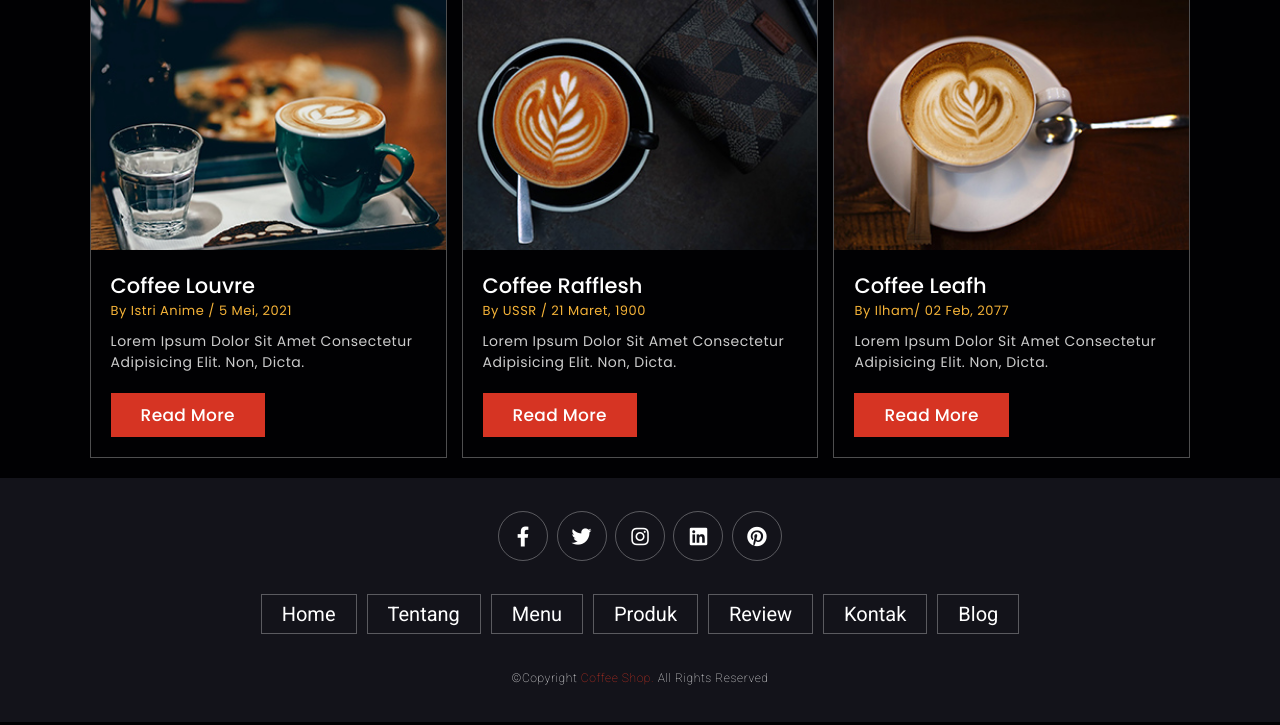
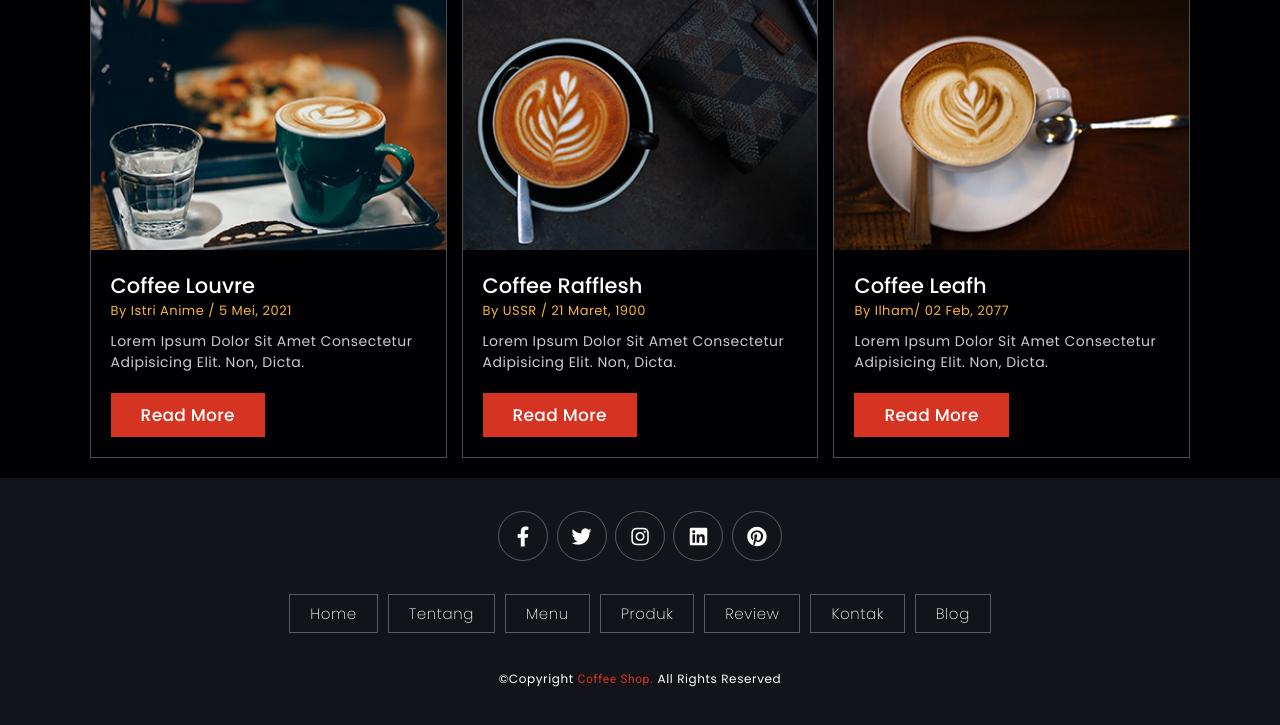
Before and after one commit to iyasz/web-farijal, a PHP site: page / in a window 1280 px wide. Shown: the part 4087-4812 px from the top of the page. Run offline with PHP 8.4, Linux system fonts and the light colour scheme.

Commit message:
footer clear

```diff
--- a/style.css
+++ b/style.css
@@ -570,7 +570,10 @@
     padding:.7rem 2rem;
     color:#fff;
     border:var(--border);
-    font-size: 2rem;
+    font-size: 1.5rem;
+    font-family: 'Poppins', sans-serif;
+    font-weight: 300;
+    letter-spacing: 0.6px;
 }
 
 .footer .credit{
@@ -579,6 +582,8 @@
     font-weight: lighter;
     padding: 1.7rem;
     letter-spacing: 0.6px;
+    font-family: 'Poppins', sans-serif;
+    font-weight: 400;
 }
 
 .footer .credit span{
```
